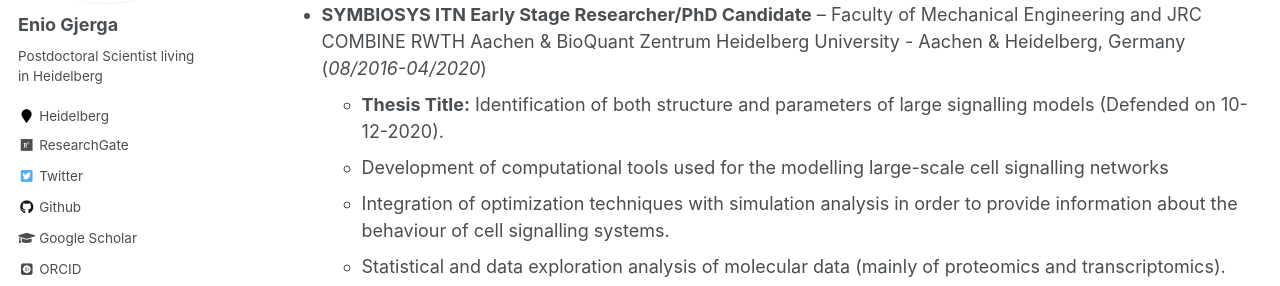
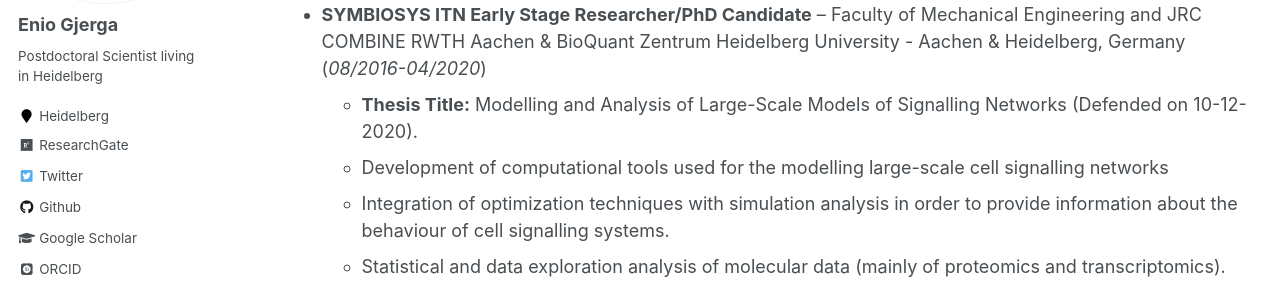
Before and after one commit to enio23/enio23.github.io, a Jekyll site: the page built from _pages/cv.md, in a window 1280 px wide and 900 px high, scrolled down 333 px. Shown: the part 166-452 px from the top of the window. Built offline with Jekyll 4.4.1, drawn with Linux system fonts in a browser that asks for light colours; some web fonts are replaced.

Commit message:
Update
Update

```diff
--- a/_pages/cv.md
+++ b/_pages/cv.md
@@ -19,7 +19,7 @@ Work experience
 
 
 * **SYMBIOSYS ITN Early Stage Researcher/PhD Candidate** – Faculty of Mechanical Engineering and JRC COMBINE RWTH Aachen & BioQuant Zentrum Heidelberg University - Aachen & Heidelberg, Germany (*08/2016-04/2020*)
-  * **Thesis Title:** Identification of both structure and parameters of large signalling models (Defended on 10-12-2020).
+  * **Thesis Title:** Modelling and Analysis of Large-Scale Models of Signalling Networks (Defended on 10-12-2020).
   * Development of computational tools used for the modelling large-scale cell signalling networks
   * Integration of optimization techniques with simulation analysis in order to provide information about the behaviour of cell signalling systems.
   * Statistical and data exploration analysis of molecular data (mainly of proteomics and transcriptomics).
```
